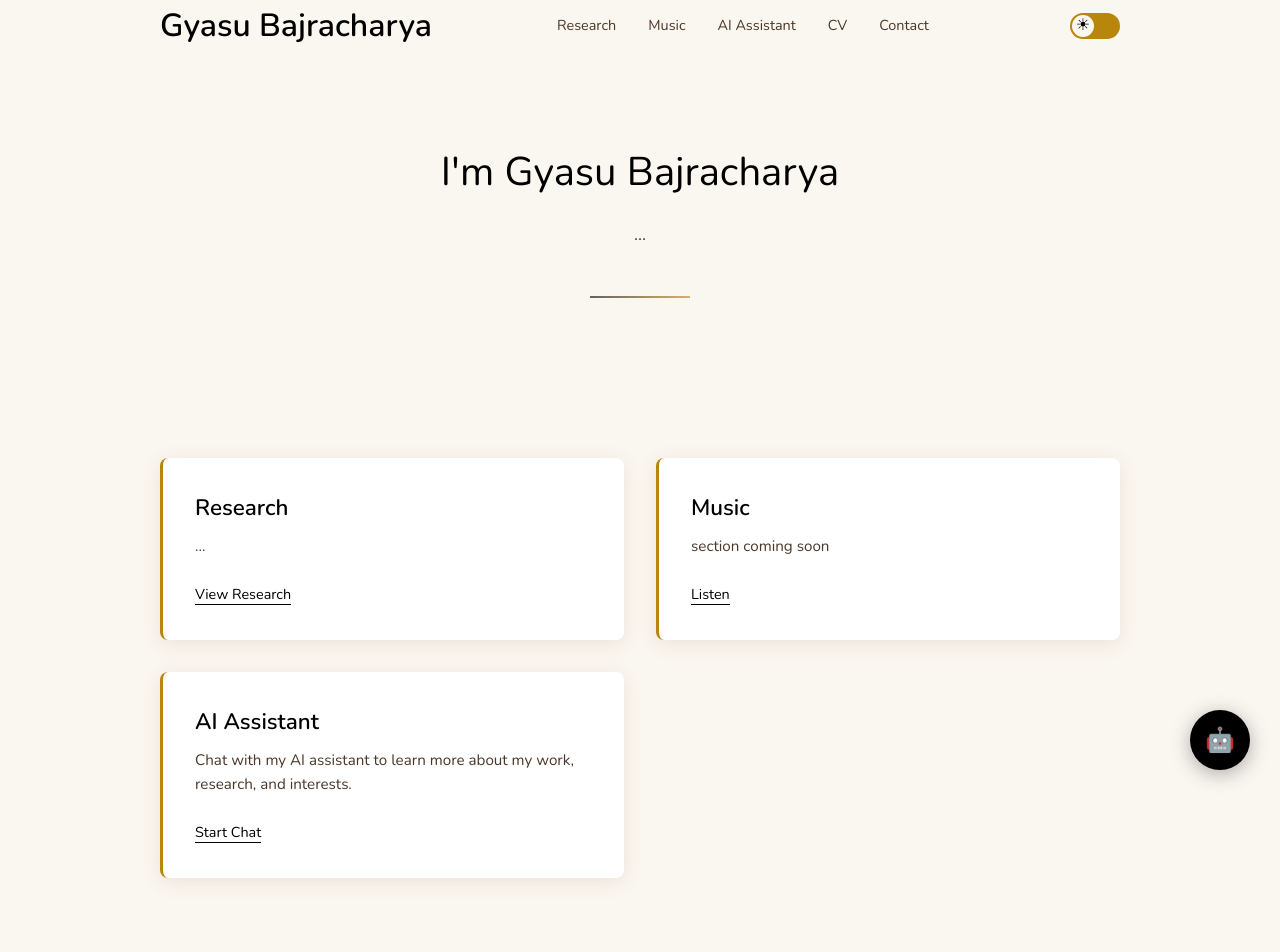
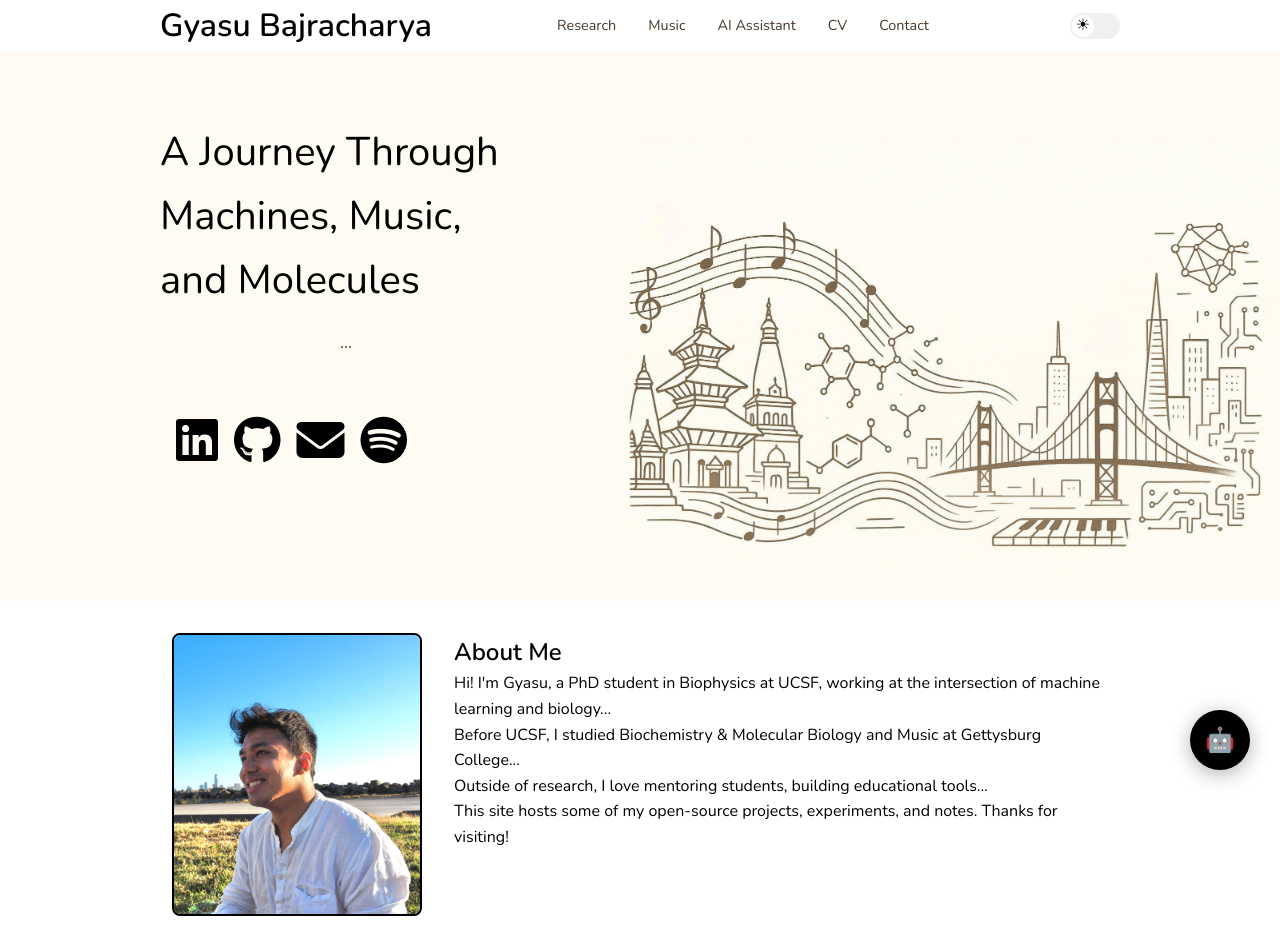
Before and after one commit to Gyasu/gyasu.github.io, a website: page index.html in a window 1280 px wide. Shown: the top 952 px of the page. Drawn offline with nearby package versions, Linux system fonts and the light colour scheme.

Commit message:
huge commit: updates to hero section, content changes, etc

```diff
--- a/index.html
+++ b/index.html
@@ -4,6 +4,8 @@
   <meta charset="UTF-8" />
   <meta name="viewport" content="width=device-width, initial-scale=1.0"/>
   <title>Gyasu Bajracharya</title>
+  <link rel="stylesheet" href="https://cdnjs.cloudflare.com/ajax/libs/font-awesome/6.4.0/css/all.min.css" crossorigin="anonymous">
+
   <link href="https://fonts.googleapis.com/css2?family=Courier+Prime&display=swap" rel="stylesheet">
   <link href="https://fonts.googleapis.com/css2?family=Nunito:wght@300;400;600&display=swap" rel="stylesheet">
   <link rel="stylesheet" href="style.css"> </head>
@@ -32,15 +34,57 @@
   </header>
 
   <main>
-    <section class="hero">
-      <div class="container">
-        <h1>I'm <span class="hero-highlight">Gyasu Bajracharya</span></h1>
-        <p class="hero-intro">
-          ...
+      <section class="hero">
+        <div class="container">
+          <h1>
+            A Journey Through<br>
+            <span class="hero-highlight">Machines, Music,<br>and Molecules</span>
+          </h1>
+
+          <p class="hero-intro">
+            ...
+          </p>
+
+          <div class="social-links">
+            <a href="https://www.linkedin.com/in/gyasu" target="_blank" aria-label="LinkedIn">
+              <i class="fab fa-linkedin"></i>
+            </a>
+            <a href="https://github.com/gyasu" target="_blank" aria-label="GitHub">
+              <i class="fab fa-github"></i>
+            </a>
+            <a href="mailto:gyasu@outlook.com" target="_blank" aria-label="Email">
+              <i class="fas fa-envelope"></i>
+            </a>
+            <a href="https://open.spotify.com/artist/2x71wNaoMEGl7eIvOEO7nV?si=Ilh74xNDSoGCmEbDtq-KXg" target="_blank" aria-label="Spotify">
+              <i class="fab fa-spotify"></i>
+            </a>
+
+          </div>
+        </div>
+      </section>
+
+  </main>
+
+    <section id="about">
+      <img id="about-img" src="profile.jpg" alt="Gyasu Bajracharya">
+
+      <div class="about-text">
+        <h2>About Me</h2>
+        <p>
+          Hi! I'm Gyasu, a PhD student in Biophysics at UCSF, working at the intersection of machine learning and biology...
         </p>
-        <div class="temple-accent"></div>
+        <p>
+          Before UCSF, I studied Biochemistry & Molecular Biology and Music at Gettysburg College...
+        </p>
+        <p>
+          Outside of research, I love mentoring students, building educational tools...
+        </p>
+        <p>
+          This site hosts some of my open-source projects, experiments, and notes. Thanks for visiting!
+        </p>
       </div>
     </section>
+
 
     <section class="highlights">
       <div class="container">
--- a/style.css
+++ b/style.css
@@ -9,9 +9,9 @@
 :root {
   --brick-red: #000000;
   --burnt-sienna: #8b4513;
-  --deep-gold: #b8860b;
+  --deep-gold: #f0f0f0;
   --dark-wood: #654321;
-  --warm-cream: #faf6f0;
+  --warm-cream: #ffffff;
   --text-dark: #000000;
   --text-medium: #4a3728;
   --shadow-light: rgba(139, 69, 19, 0.1);
@@ -72,9 +72,19 @@ nav {
 }
 
 .hero {
-  padding: 140px 0 80px;
-  text-align: center;
+  position: relative;
+  background-image: url('background.png');
+  background-size: cover;
+  background-position: center top;
+  background-repeat: no-repeat;
+  padding: 120px 0;
+  color: white;
+  z-index: 1;
+  overflow: hidden;
 }
+
+
+
 
 .hero h1 {
   font-family: 'Nunito', sans-serif;
@@ -482,17 +492,22 @@ a:focus {
 }
 
 /* Dark mode styles */
+/* Updated Dark mode styles */
 .dark-mode {
-  --brick-red: #ffb347;
-  --burnt-sienna: #cc6f2f;
-  --deep-gold: #ffd700;
-  --dark-wood: #121212;
-  --warm-cream: #1e1e1e;
-  --text-dark: #fafafa;
-  --text-medium: #ccc;
-  --shadow-light: rgba(255, 215, 0, 0.2);
+  --brick-red: #ffffcc;         /* Soft Cyan-Teal */
+  --burnt-sienna: #ffffcc;      /* Muted Teal */
+  --deep-gold: #ffffcc;         /* Cool Gray-Blue */
+  --dark-wood: #121212;         /* Background */
+  --warm-cream: #1e1e1e;        /* Slightly lighter background */
+  --text-dark: #f0f0f0;         /* Light Text */
+  --text-medium: #ffffcc;       /* Medium Gray-Blue */
+  --shadow-light: rgba(144, 164, 174, 0.2); /* Soft shadow */
   background: var(--dark-wood);
   color: var(--text-dark);
+}
+
+.dark-mode .hero {
+  background-image: url('darkbackground.png');
 }
 
 .dark-mode body {
@@ -514,6 +529,7 @@ a:focus {
   background: var(--warm-cream);
   color: var(--text-dark);
 }
+
 
 /* Toggle Switch with Icon */
 .switch {
@@ -575,3 +591,61 @@ input:checked + .slider .icon {
 input:checked + .slider:before {
   transform: translateX(24px);
 }
+
+#about {
+  display: flex;
+  flex-wrap: wrap;
+  align-items: flex-start;
+  gap: 2rem;
+  max-width: 1000px;
+  margin: auto;
+  padding: 2rem;
+}
+
+#about-img {
+  width: 250px;
+  height: auto;
+  border: 2px solid #000000;
+  flex-shrink: 0;
+  border-radius: 8px;
+}
+
+.about-text {
+  flex: 1;
+  min-width: 300px;
+}
+
+@media (max-width: 768px) {
+  #about {
+    flex-direction: column;
+    align-items: center;
+    text-align: center;
+  }
+
+  .about-text {
+    width: 100%;
+  }
+}
+
+.social-links {
+  margin-top: 2rem;
+  margin-left: 1rem; /* move right */
+  display: flex;
+  align-items: center;
+  justify-content: flex-start;
+  gap: 1rem;             /* no space between icons */
+}
+
+.social-links a {
+  font-size: 3rem;
+  margin: 0;          /* no spacing around icons */
+  color: var(--brick-red, #b22222);
+  text-decoration: none;
+  transition: color 0.3s ease;
+}
+
+
+
+.social-links a:hover {
+  color: var(--gold, goldenrod);
+}
```
Also changed, not shown: background.png (added), darkbackground.png (added), profile.jpg (added), 1 other file.
